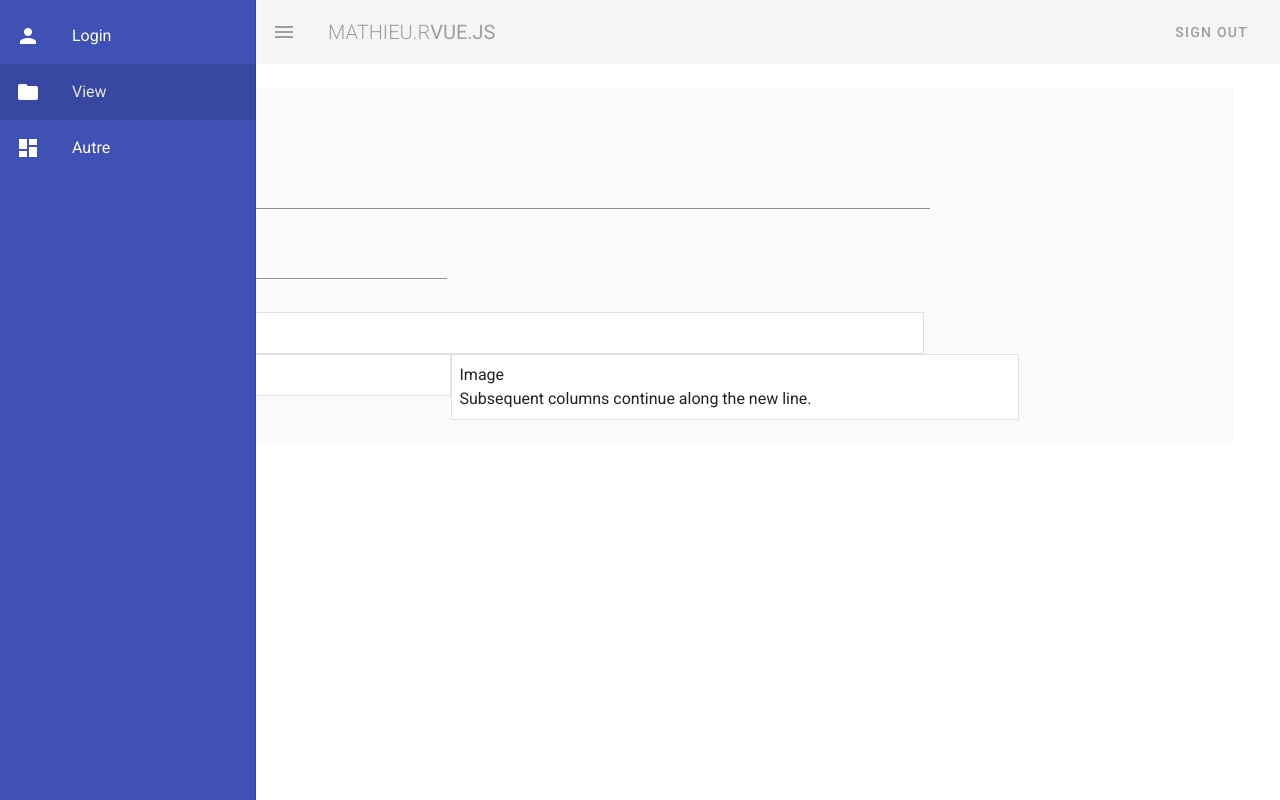
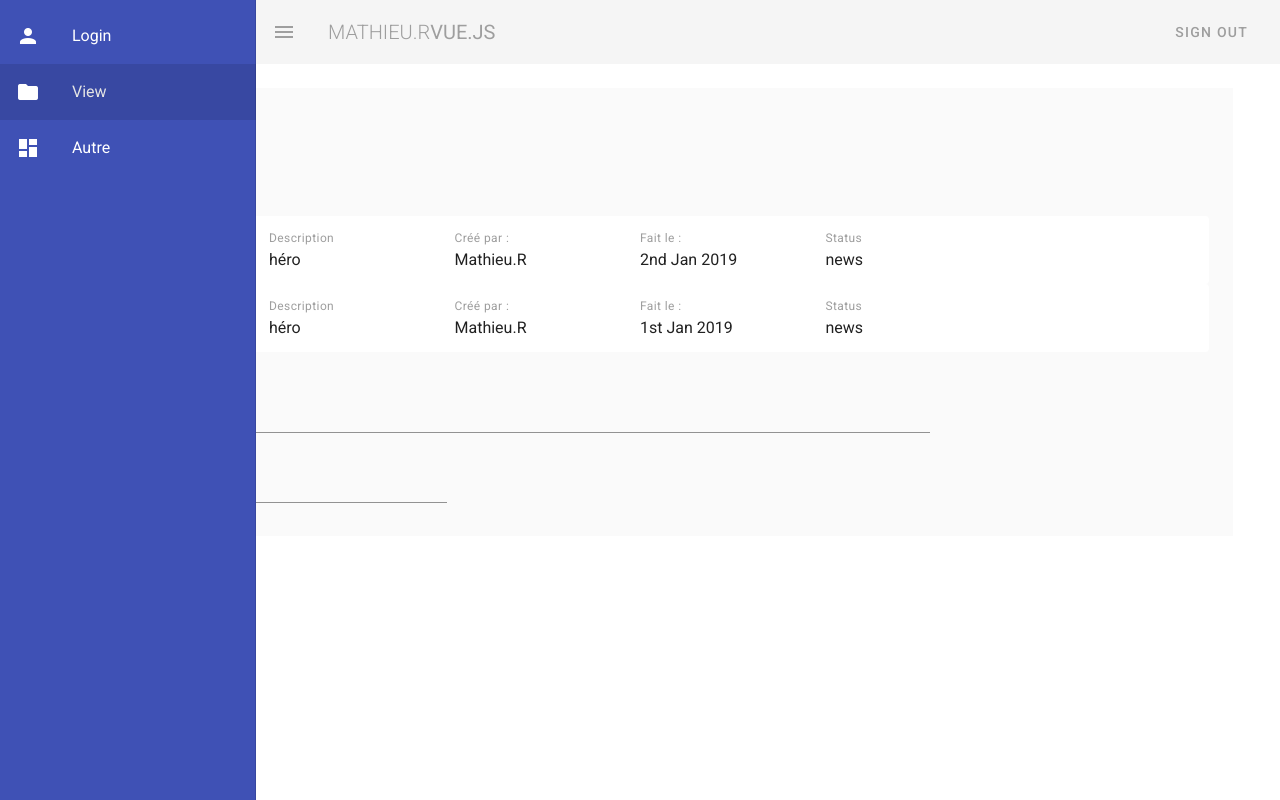
Before and after one commit to MathieuRalamboson/BalanceTonArticle, a Vue app: page /#/page-1 in a window 1280 px wide. Both pictures are taken after a click on the button 28 px from the left and 32 px from the top of the page. Built offline with nearby package versions, Linux system fonts and the light colour scheme.

Commit message:
Affichage List et ajout article

```diff
--- a/server.js
+++ b/server.js
@@ -92,11 +92,11 @@ app.post('/api/login', (req, res) => {
 app.get('/api/logout', (req, res) => {
   console.log('-------- Query ---------')
   if (!req.session.userId) {
+    console.log('Vous etes deja déconnecter')
     res.status(401)
     res.json({
       message: 'you are already disconnected'
     })
-    console.log('Vous etes deja déconnecter')
   } else {
     req.session.userId = 0
     res.json({
--- a/src/components/Navbar.vue
+++ b/src/components/Navbar.vue
@@ -62,7 +62,10 @@ export default {
       const response = await this.axios.get("http://localhost:4000" + "/api/logout");
       if (response) {
         //Si il y a déconnection , go Login
+        console.log("Vous venez de vous déconnecter")
         this.$router.push("/");
+      }else{
+        console.log("Vous etes deja déconnecter")
       }
     }
   }
--- a/src/components/View.vue
+++ b/src/components/View.vue
@@ -4,11 +4,43 @@
       <v-btn v-on:click="addTodo">Add</v-btn>
     </v-layout>
 
-    <!-- Affichage Post -->
-    <ul id="example-1">
-      <li v-for="(todo, idx) in todoList" v-bind:key="idx">{{ todo.titre +' '+ todo.description }}</li>
-    </ul>
-    <!-- Affichage Post -->
+    <!-- Articles -->
+    <div class="dashboard">
+      <h1 class="subheading grey--text">Les Articles</h1>
+
+      <v-container class="my-5">
+        <v-card flat class="pa-3" v-for="(todo, idx) in todoList" v-bind:key="idx">
+          <v-layout row wrap class="pa-3">
+            <v-flex xs12 md2>
+              <div class="caption grey--text">Article</div>
+              <div>{{ todo.titre }}</div>
+            </v-flex>
+            <v-flex xs12 md2>
+              <div class="caption grey--text">Description</div>
+              <div>{{ todo.description }}</div>
+
+            </v-flex>
+
+            <v-flex xs12 sm4 md2>
+              <div class="caption grey--text">Créé par :</div>
+              <div>{{ todo.due }}</div>
+
+            </v-flex>
+            <v-flex xs12 sm4 md2>
+              <div class="caption grey--text">Fait le :</div>
+              <div>{{ todo.date }}</div>
+
+            </v-flex>
+
+            <v-flex xs2 sm4 md2>
+              <div class="caption grey--text">Status</div>
+              <div>{{ todo.status }}</div>
+            </v-flex>
+          </v-layout>
+        </v-card>
+      </v-container>
+    </div>
+    <!-- Articles -->
 
     <!-- Recuperation Input -->
     <v-row no-gutters>
@@ -22,36 +54,6 @@
     </v-row>
     <!-- Recuperation Input -->
 
-    <!--  Post Existant -->
-    <v-container class="grey lighten-5">
-      <v-row no-gutters>
-        <v-col cols="9">
-          <v-card
-            class="pa-2"
-            outlined
-            tile
-            v-for="(todo, idx) in todoList"
-            v-bind:key="idx"
-          >{{ todo.titre }}</v-card>
-        </v-col>
-        <v-col cols="4">
-          <v-card
-            class="pa-2"
-            outlined
-            tile
-            v-for="(todo, idx) in todoList"
-            v-bind:key="idx"
-          >{{ todo.description }}</v-card>
-        </v-col>
-        <v-col cols="6">
-          <v-card class="pa-2" outlined tile>
-            Image
-            <br />Subsequent columns continue along the new line.
-          </v-card>
-        </v-col>
-      </v-row>
-    </v-container>
-    <!--  Post Existant -->
   </v-container>
 </template>
 
@@ -70,20 +72,21 @@ export default {
     todoList: [
       {
         titre: "superman",
-        description: "héro"
+        description: "héro",
+        due: "Mathieu.R",
+        date: "2nd Jan 2019",
+        status: "news"
+      },
+{
+        titre: "batman",
+        description: "héro",
+        due: "Mathieu.R",
+        date: "1st Jan 2019",
+        status: "news"
       }
     ]
   }),
   methods: {
-    async logout() {
-      // Deconnection
-      console.log("Tentative de déconnection.");
-      const response = await this.axios.get(this.url + "/api/logout");
-      if (response) {
-        //Si il y a déconnection , go Login
-        this.$router.push("/");
-      }
-    },
     addTodo() {
       // TODO
       this.todoList.push({
@@ -94,8 +97,7 @@ export default {
       console.log("Titre :", this.titre);
       console.log("Description :", this.description);
 
-      this.titre = '',
-      this.description = ''
+      (this.titre = ""), (this.description = "");
     }
   }
 };
```
